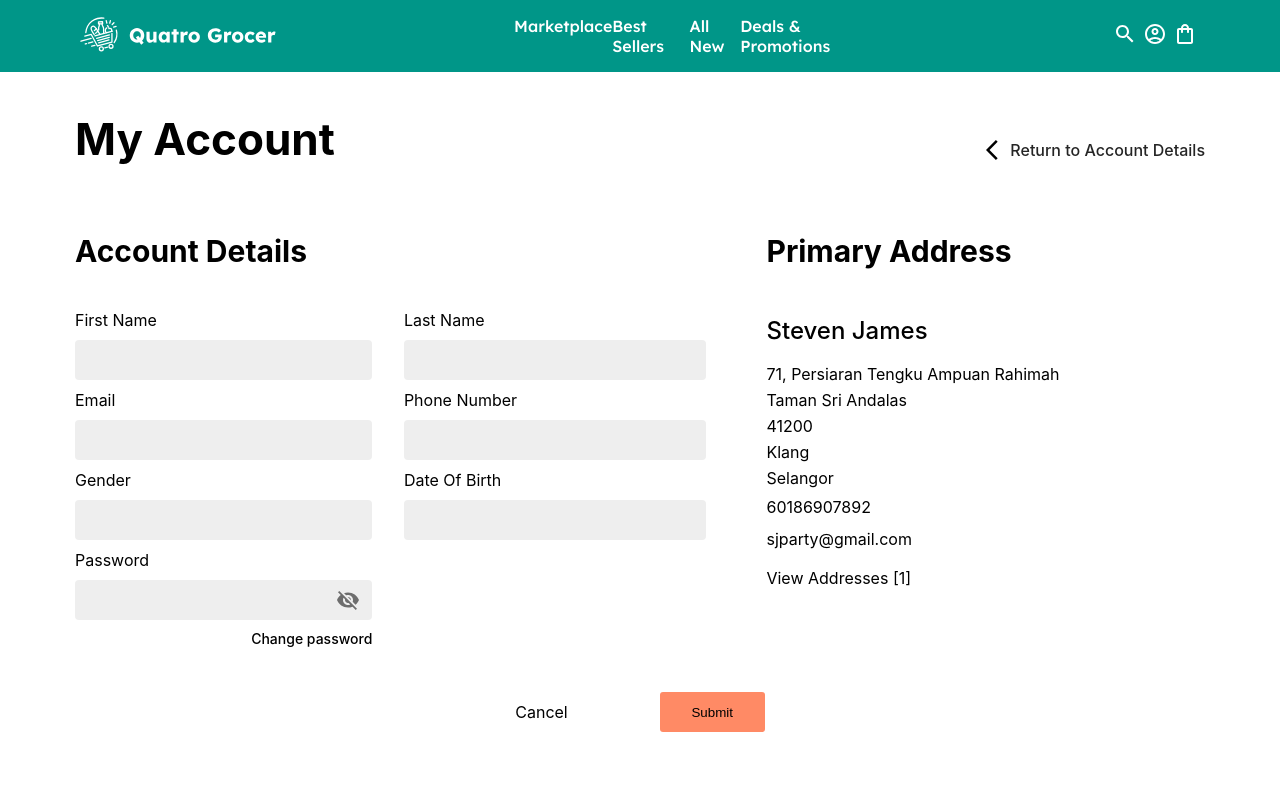
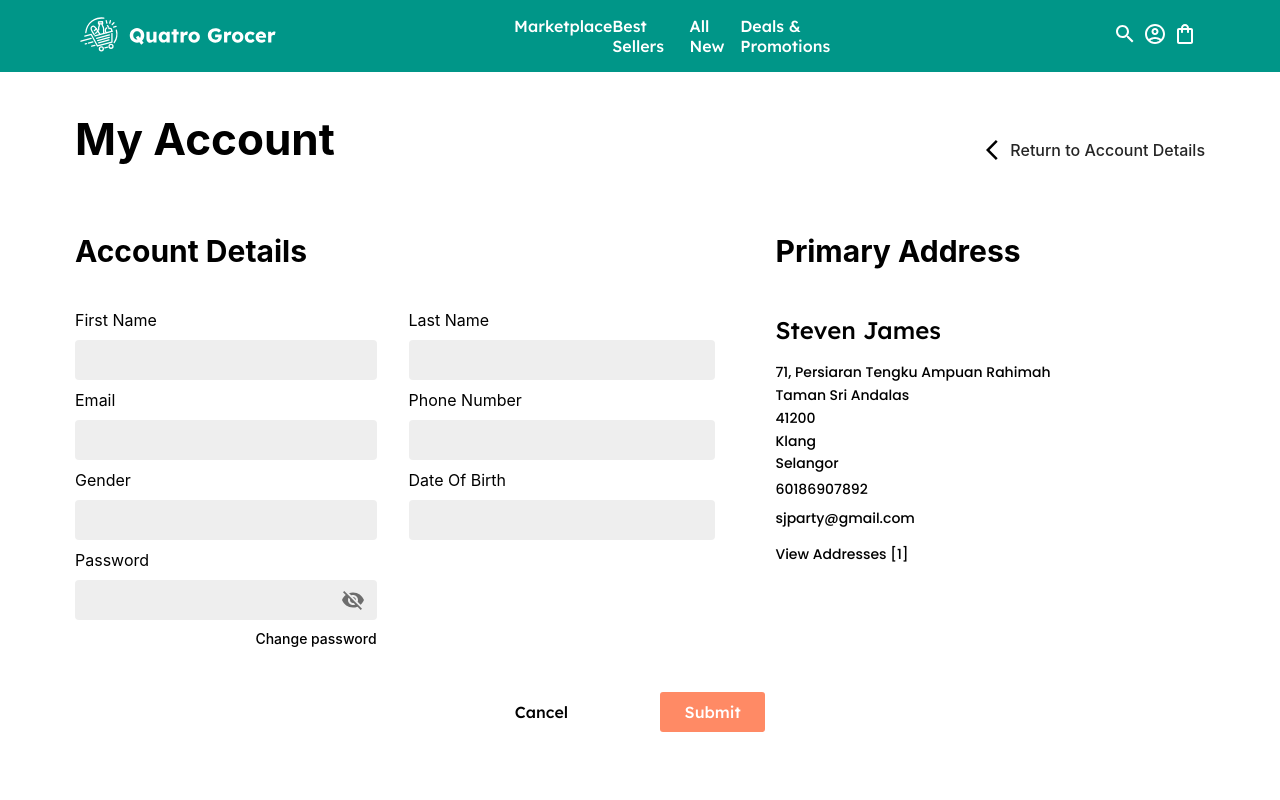
Before and after one commit to izT-1213/quatrogrocer-fe-drc-1, a React (Create React App) app: page /edit-profile in a window 1280 px wide. Shown: the top 800 px of the page. Built offline with nearby package versions, Linux system fonts and the light colour scheme; a web font is replaced by a local one.

Commit message:
styling for edit-profile for fonts and button

```diff
--- a/src/Pages/ProfilePage/EditProfilePage/edit-profile.css
+++ b/src/Pages/ProfilePage/EditProfilePage/edit-profile.css
@@ -95,9 +95,20 @@ a:hover {
   font-size: 1.5rem;
   padding: 1rem 0;
   text-align: left;
+  font-family: "Lexend Deca";
+  font-style: normal;
+  font-weight: 500;
+  font-size: 24px;
+  line-height: 120%;
 }
 .edit-profile-page-container .address-details-container .address-details-table td {
   padding: 0.375rem 0rem;
+  font-family: "Poppins";
+  font-style: normal;
+  font-weight: 500;
+  font-size: 14px;
+  line-height: 120%;
+  /* or 17px */
 }
 .edit-profile-page-container .address-details-container .address-details-table .address {
   padding: 0.188rem 0rem;
@@ -117,6 +128,14 @@ a:hover {
   display: flex;
   padding: 2.188rem 2.875rem;
   align-items: center;
+  border: none;
+  background-color: transparent;
+  cursor: pointer;
+  font-family: "Lexend Deca";
+  font-style: normal;
+  font-weight: 500;
+  font-size: 16px;
+  line-height: 120%;
 }
 .edit-profile-page-container .buttons-container .submit-button-container {
   padding: 2.188rem 2.875rem;
@@ -127,4 +146,11 @@ a:hover {
   border-radius: 0.188rem;
   background-color: #ff8a65;
   border: none;
+  cursor: pointer;
+  font-family: "Lexend Deca";
+  font-style: normal;
+  font-weight: 500;
+  font-size: 16px;
+  line-height: 120%;
+  color: #ffffff;
 }/*# sourceMappingURL=edit-profile.css.map */
--- a/src/Pages/ProfilePage/EditProfilePage/edit-profile.jsx
+++ b/src/Pages/ProfilePage/EditProfilePage/edit-profile.jsx
@@ -9,6 +9,8 @@ import ArrowBackIosIcon from "@mui/icons-material/ArrowBackIos";
 import "../EditProfilePage/edit-profile.css";
 
 function EditProfilePage() {
+
+
   const [values, setValues] = useState({
     password: "",
     showPassword: false,
@@ -39,7 +41,7 @@ function EditProfilePage() {
       <div className="edit-account-details-container">
         <h3>Account Details</h3>
         <div className="edit-account-details-table-container">
-          <table className="edit-account-details-table">
+          <table className="edit-account-details-table" id="table">
             <tr className="input-label">
               <td className="right-column">First Name</td>
               <td className="left-column">Last Name</td>
@@ -175,7 +177,9 @@ function EditProfilePage() {
         </div>
       </div>
       <div className="buttons-container">
-        <div className="cancel">Cancel</div>
+        <button className="cancel" >
+          Cancel
+        </button>
         <div className="submit-button-container">
           <button className="submit-edit" type="submit">
             Submit
--- a/src/Pages/ProfilePage/EditProfilePage/edit-profile.scss
+++ b/src/Pages/ProfilePage/EditProfilePage/edit-profile.scss
@@ -93,10 +93,23 @@
         font-size: 1.5rem;
         padding: 1rem 0;
         text-align: left;
+
+        font-family: "Lexend Deca";
+        font-style: normal;
+        font-weight: 500;
+        font-size: 24px;
+        line-height: 120%;
       }
 
       td {
         padding: 0.375rem 0rem;
+
+        font-family: "Poppins";
+        font-style: normal;
+        font-weight: 500;
+        font-size: 14px;
+        line-height: 120%;
+        /* or 17px */
       }
 
       .address {
@@ -122,6 +135,15 @@
       display: flex;
       padding: 2.188rem 2.875rem;
       align-items: center;
+      border: none;
+      background-color: transparent;
+      cursor: pointer;
+
+      font-family: "Lexend Deca";
+      font-style: normal;
+      font-weight: 500;
+      font-size: 16px;
+      line-height: 120%;
     }
 
     .submit-button-container {
@@ -132,6 +154,14 @@
         border-radius: 0.188rem;
         background-color: $secondary-color;
         border: none;
+        cursor: pointer;
+
+        font-family: "Lexend Deca";
+        font-style: normal;
+        font-weight: 500;
+        font-size: 16px;
+        line-height: 120%;
+        color: $white-color;
       }
     }
   }
```
Also changed, not shown: 1 other file (tests, documents, lock files or other folders).
